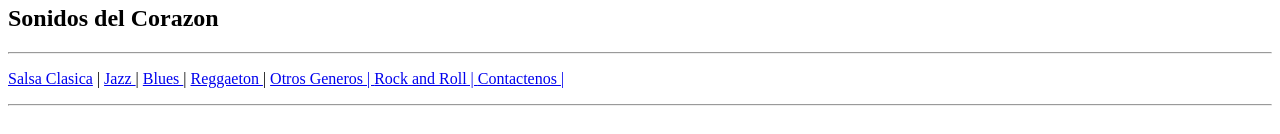
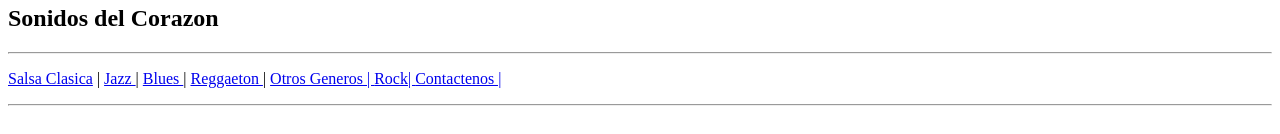
Before and after one commit to carlosivan72/Proyecto_Web_53468, a plain HTML site: page index.html in a window 1280 px wide. Shown: the part 309-443 px from the top of the page. Drawn offline with Linux system fonts and the light colour scheme.

Commit message:
Update index.html

```diff
--- a/index.html
+++ b/index.html
@@ -22,7 +22,7 @@
            <a href="pagina3.html">Blues </a> |
            <a href="pagina4.html">Reggaeton </a> |
            <a href="pagina5.html">Otros Generos | </a>
-           <a href="pagina6.html">Rock and Roll | </a>
+           <a href="pagina6.html">Rock| </a>
            <a href="pagina6.html">Contactenos | </a>
         </p>
         <hr>
```
